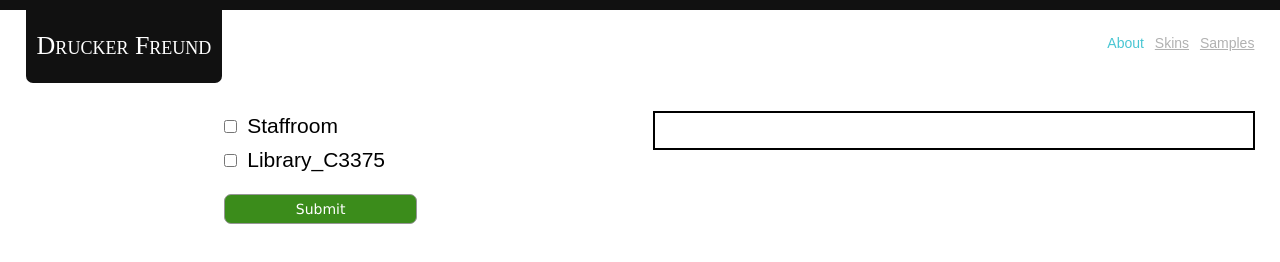
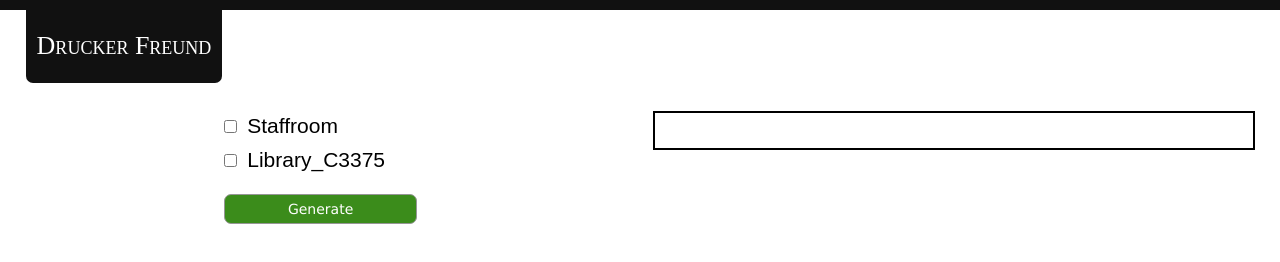
Before and after one commit to Maupa/DruckerFreund, a plain HTML site: page DrukenFreund.app/Contents/MacOS/app/index.html in a window 1280 px wide. Shown: the top 262 px of the page. Drawn offline with Linux system fonts and the light colour scheme.

Commit message:
Removed useless html code.

```diff
--- a/DrukenFreund.app/Contents/MacOS/app/index.html
+++ b/DrukenFreund.app/Contents/MacOS/app/index.html
@@ -14,14 +14,6 @@
 
 		<header class="header clearfix">
 			<div class="logo">Drucker Freund</div>
-
-			<nav class="menu_main">
-				<ul>
-					<li class="active"><a href="#">About</a></li>
-					<li><a href="#">Skins</a></li>
-					<li><a href="#">Samples</a></li>
-				</ul>
-			</nav>
 		</header>
 
 		<div class="info">
@@ -31,7 +23,7 @@
 					<div class="col_33">&#160;</div>
 					<div class="col_66 chk_box">
 						<!-- <p><input type="checkbox" name="checkbox"/> Simple agreement</p> -->
-						<button type="button" class="button">Submit</button>
+						<button type="button" class="button">Generate</button>
 					</div>
 				</div>
 				<div class="col_50">
```
